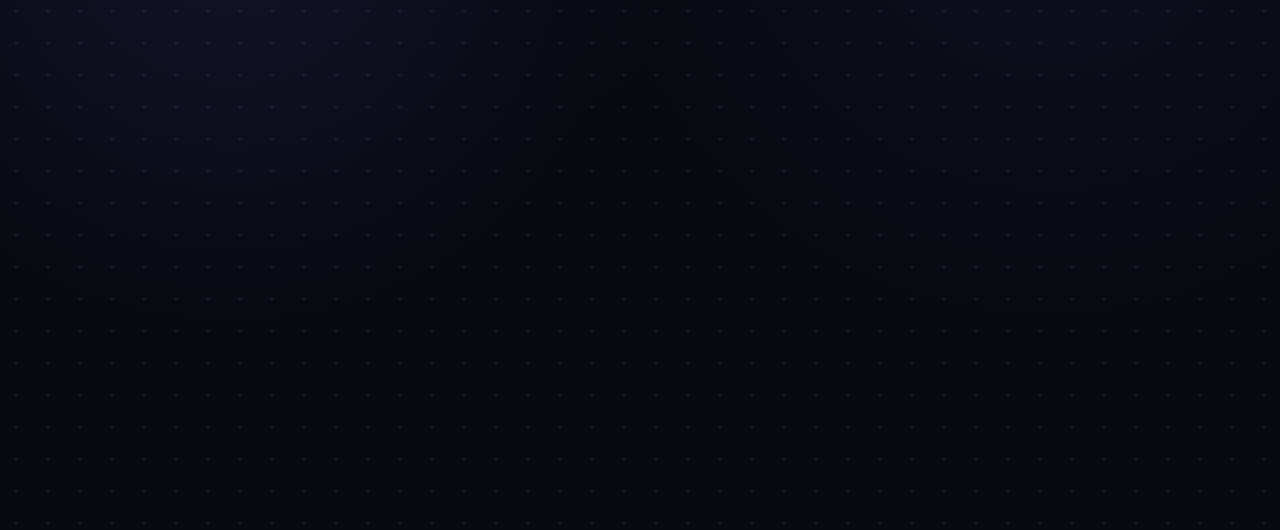
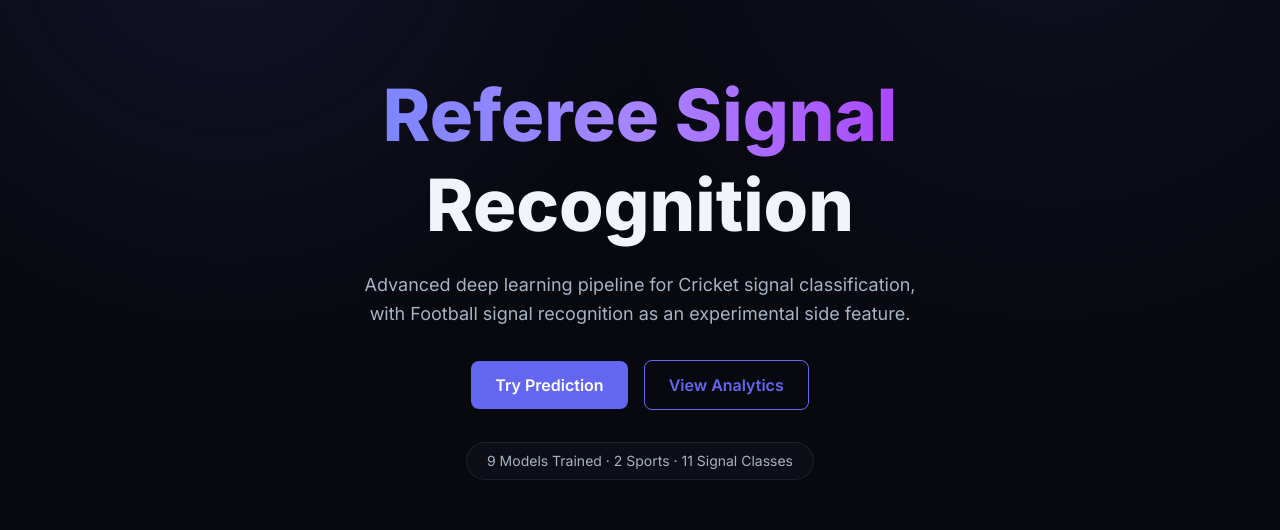
Before and after one commit to Pawan-Pokhrel/Referee-AI, a Next.js app: page / in a window 1280 px wide. Shown: the part 165-695 px from the top of the page. Built offline with nearby package versions, Linux system fonts and the light colour scheme.

Commit message:
feat: add HeroSection component for enhanced user engagement and navigation

```diff
--- a/src/components/Hero.js
+++ /dev/null
@@ -1,99 +0,0 @@
-"use client";
-
-import { motion } from 'framer-motion';
-import Link from 'next/link';
-
-export default function Hero() {
-  return (
-    <section className="relative min-h-screen flex items-center justify-center overflow-hidden pt-16">
-      {/* Background gradient orbs */}
-      <div className="absolute inset-0 overflow-hidden pointer-events-none">
-        <div className="absolute -top-40 -right-40 w-[500px] h-[500px] bg-[var(--color-accent)] opacity-[0.07] rounded-full blur-[120px]" />
-        <div className="absolute -bottom-40 -left-40 w-[400px] h-[400px] bg-purple-600 opacity-[0.06] rounded-full blur-[120px]" />
-      </div>
-
-      <div className="relative z-10 text-center max-w-4xl mx-auto px-6">
-        {/* Floating badge */}
-        <motion.div
-          initial={{ opacity: 0, y: 20 }}
-          animate={{ opacity: 1, y: 0 }}
-          transition={{ duration: 0.6, delay: 0.1 }}
-          className="inline-flex items-center gap-2 px-4 py-2 rounded-full bg-[var(--color-surface)] border border-[var(--color-border)] text-sm text-[var(--color-text-muted)] mb-8 shadow-sm"
-        >
-          <span className="w-2 h-2 rounded-full bg-[var(--color-success)] animate-pulse shadow-[0_0_8px_var(--color-success)]" />
-          9 Models Trained · 2 Sports · 11 Signal Classes
-        </motion.div>
-
-        {/* Headline */}
-        <motion.h1
-          initial={{ opacity: 0, y: 30 }}
-          animate={{ opacity: 1, y: 0 }}
-          transition={{ duration: 0.7, delay: 0.2 }}
-          className="text-5xl md:text-7xl font-extrabold leading-tight mb-6 tracking-tight"
-        >
-          <span className="bg-gradient-to-br from-[var(--color-accent)] via-purple-400 to-violet-400 bg-clip-text text-transparent drop-shadow-sm">
-            Referee Signal
-          </span>
-          <br />
-          <span className="text-[var(--color-text)]">Recognition</span>
-        </motion.h1>
-
-        {/* Subtext */}
-        <motion.p
-          initial={{ opacity: 0, y: 20 }}
-          animate={{ opacity: 1, y: 0 }}
-          transition={{ duration: 0.6, delay: 0.4 }}
-          className="text-lg md:text-xl text-[var(--color-text-muted)] max-w-2xl mx-auto mb-10 leading-relaxed font-medium"
-        >
-          Hierarchical deep learning pipeline — sport detection followed by
-          signal classification. Powered by BaselineCNN, ImprovedCNN, and
-          ResNet50.
-        </motion.p>
-
-        {/* CTA Buttons */}
-        <motion.div
-          initial={{ opacity: 0, y: 20 }}
-          animate={{ opacity: 1, y: 0 }}
-          transition={{ duration: 0.6, delay: 0.55 }}
-          className="flex flex-col sm:flex-row items-center justify-center gap-4"
-        >
-          <Link
-            href="/predict"
-            className="px-8 py-3.5 bg-[var(--color-accent)] hover:bg-[var(--color-accent-hover)] text-white font-semibold rounded-xl transition-all duration-200 shadow-[0_0_20px_var(--color-accent-glow)] hover:shadow-[0_0_30px_var(--color-accent-glow)]"
-          >
-            Try Prediction
-          </Link>
-          <Link
-            href="/analytics"
-            className="px-8 py-3.5 border border-[var(--color-border)] hover:border-[var(--color-border-hover)] text-[var(--color-text)] font-semibold rounded-xl transition-all duration-200 hover:bg-[var(--color-surface)]"
-          >
-            View Analytics
-          </Link>
-        </motion.div>
-
-        {/* Pipeline diagram preview */}
-        <motion.div
-          initial={{ opacity: 0, y: 40 }}
-          animate={{ opacity: 1, y: 0 }}
-          transition={{ duration: 0.8, delay: 0.7 }}
-          className="mt-16 flex items-center justify-center gap-2 md:gap-3 text-sm text-[var(--color-text-muted)] flex-wrap"
-        >
-          {['Upload Image', 'Sport Detection', 'Signal Classification', 'Result'].map(
-            (step, i) => (
-              <div key={step} className="flex items-center gap-2 md:gap-3">
-                <span className="px-4 py-2 rounded-xl bg-[var(--color-surface)] border border-[var(--color-border)] whitespace-nowrap font-medium shadow-sm">
-                  {step}
-                </span>
-                {i < 3 && (
-                  <svg width="20" height="12" viewBox="0 0 20 12" className="text-[var(--color-text-dim)] hidden sm:block">
-                    <path d="M0 6h16M12 1l5 5-5 5" stroke="currentColor" fill="none" strokeWidth="1.5" strokeLinecap="round" strokeLinejoin="round" />
-                  </svg>
-                )}
-              </div>
-            )
-          )}
-        </motion.div>
-      </div>
-    </section>
-  );
-}
--- /dev/null
+++ b/src/components/HeroSection.tsx
@@ -0,0 +1,90 @@
+'use client';
+
+import { motion } from 'framer-motion';
+import Link from 'next/link';
+import { useEffect } from 'react';
+
+export default function HeroSection() {
+	useEffect(() => {
+		window.scrollTo(0, 0);
+	}, []);
+
+	return (
+		<section
+			id="hero"
+			className="relative min-h-[calc(100vh-80px)] flex items-center justify-center px-6 styled-section"
+		>
+			{/* Background Glow */}
+			<div className="absolute inset-0 bg-[radial-gradient(circle_at_center,rgba(99,102,241,0.08),transparent_60%)]" />
+
+			{/* Top Line */}
+			<div className="absolute inset-x-0 top-24 h-px bg-linear-to-r from-transparent via-[rgba(99,102,241,0.35)] to-transparent" />
+
+			{/* Main Content */}
+			<div className="relative max-w-400 text-center z-10">
+				{/* Heading */}
+				<motion.h1
+					initial={{ opacity: 0, y: 20 }}
+					animate={{ opacity: 1, y: 0 }}
+					transition={{ duration: 0.6 }}
+					className="text-4xl md:text-7xl font-extrabold leading-tight"
+				>
+					<span className="bg-linear-to-r from-indigo-400 via-violet-400 to-purple-500 bg-clip-text text-transparent">
+						Referee Signal
+					</span>
+
+					<br />
+
+					<span>Recognition</span>
+				</motion.h1>
+
+				{/* Description */}
+				<motion.p
+					initial={{ opacity: 0, y: 16 }}
+					animate={{ opacity: 1, y: 0 }}
+					transition={{ delay: 0.1, duration: 0.5 }}
+					className="mt-5 text-lg text-(--color-text-secondary) max-w-140 mx-auto leading-relaxed"
+				>
+					Advanced deep learning pipeline for Cricket signal classification,
+					with Football signal recognition as an experimental side feature.
+				</motion.p>
+
+				{/* Buttons */}
+				<motion.div
+					initial={{ opacity: 0, y: 14 }}
+					animate={{ opacity: 1, y: 0 }}
+					transition={{ delay: 0.2, duration: 0.5 }}
+					className="mt-8 flex flex-col sm:flex-row items-center justify-center gap-4"
+				>
+					{/* Prediction Button */}
+					<Link
+						href="/predict"
+						className="px-6 py-3 rounded-lg bg-(--color-accent) text-white font-semibold shadow-[0_0_20px_var(--color-accent-glow) hover:bg-(--color-accent-hover) transition-all duration-200"
+						title="Go to prediction page"
+					>
+						Try Prediction
+					</Link>
+
+					{/* Analytics Button */}
+					<Link
+						href="/analytics"
+						className="px-6 py-3 rounded-lg border border-(--color-accent) text-(--color-accent) font-semibold hover:bg-[rgba(99,102,241,0.08)] transition-all duration-200"
+						title="View analytics dashboard"
+					>
+						View Analytics
+					</Link>
+				</motion.div>
+
+				{/* Stats Chip */}
+				<motion.div
+					initial={{ opacity: 0 }}
+					animate={{ opacity: 1 }}
+					transition={{ delay: 0.3, duration: 0.6 }}
+					className="mt-8 inline-flex items-center gap-2 px-5 py-2 rounded-full bg-[rgba(99,102,241,0.08)] text-sm text-(--color-text-secondary) glass-chip"
+				>
+					9 Models Trained · 2 Sports · 11 Signal Classes
+				</motion.div>
+			</div>
+		</section>
+	);
+}
```
